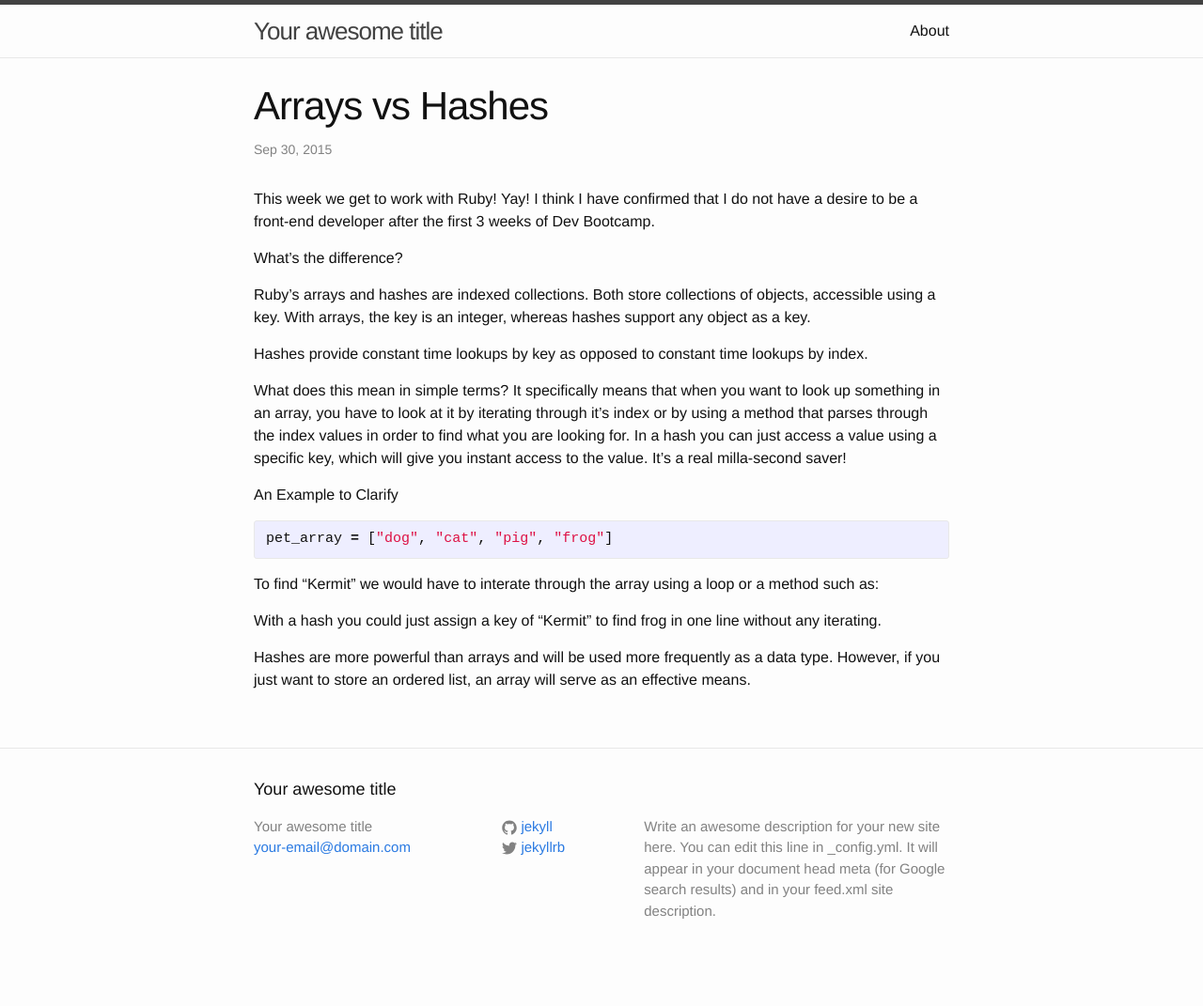
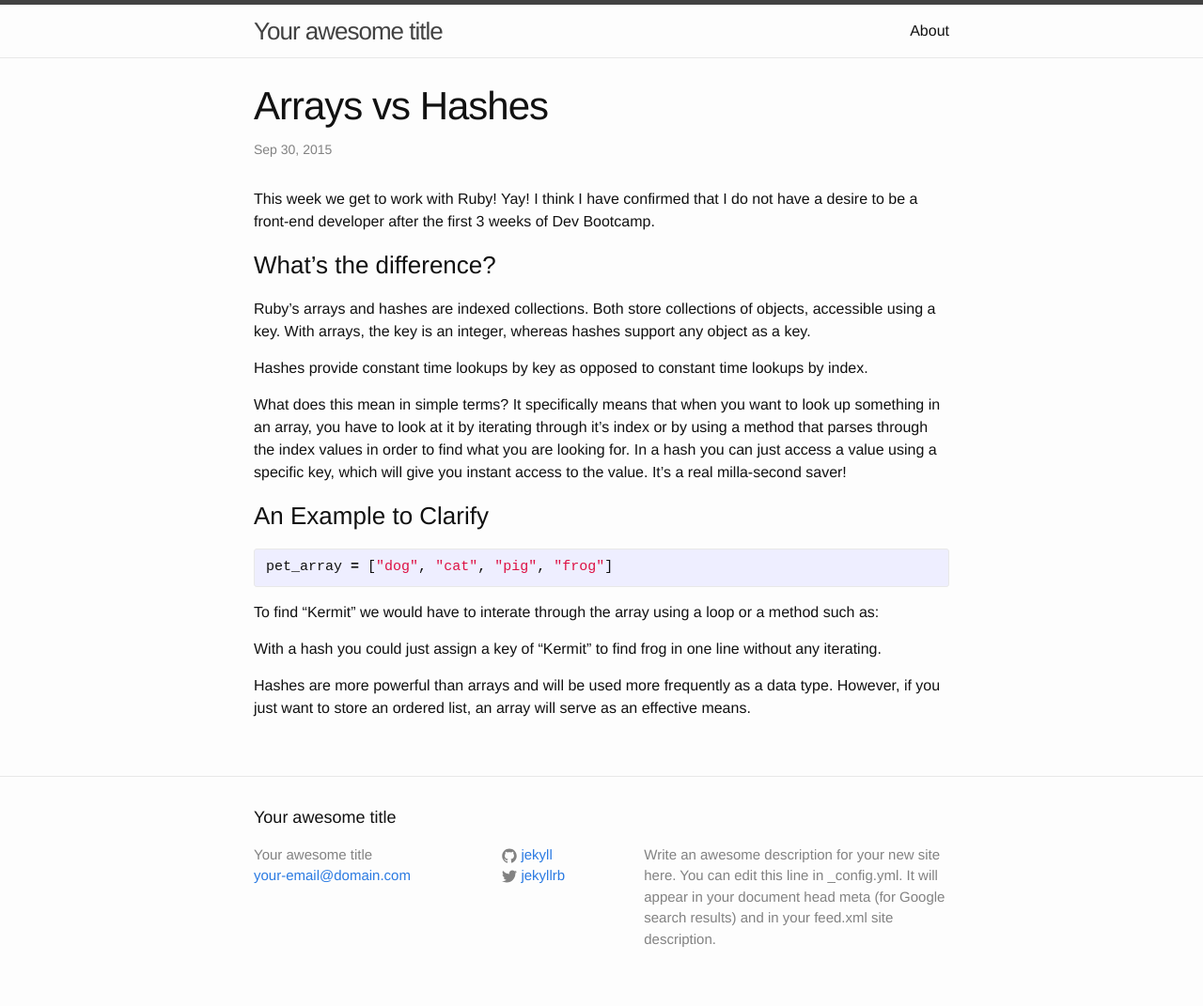
Before and after one commit to chrislsavage/blog, a Jekyll site: the page built from _posts/2015-09-30-Arrays-vs-Hashes.markdown, in a window 1280 px wide. Shown: the whole page at 94% size. Built offline with Jekyll 4.4.1, drawn with Linux system fonts in a browser that asks for light colours; before the commit the page ends 1041 px from its top, so only the background shows below that.

```diff
--- a/_posts/2015-09-30-Arrays-vs-Hashes.markdown
+++ b/_posts/2015-09-30-Arrays-vs-Hashes.markdown
@@ -8,7 +8,7 @@ categories: phase-0
 This week we get to work with Ruby!  Yay!  I think I have confirmed that I do not have a desire to be a front-end developer after the first 3 weeks of Dev Bootcamp.
 
 
-What's the difference?
+### What's the difference?
 
 Ruby's arrays and hashes are indexed collections. Both store collections of objects, accessible using a key. With arrays, the key is an integer, whereas hashes support any object as a key.
 
@@ -16,7 +16,7 @@ Hashes provide constant time lookups by key as opposed to constant time lookups
 
 What does this mean in simple terms?  It specifically means that when you want to look up something in an array, you have to look at it by iterating through it's index or by using a method that parses through the index values in order to find what you are looking for. In a hash you can just access a value using a specific key, which will give you instant access to the value.  It's a real milla-second saver!
 
-An Example to Clarify
+### An Example to Clarify
 
 {% highlight ruby %}
 pet_array = ["dog", "cat", "pig", "frog"]
```
